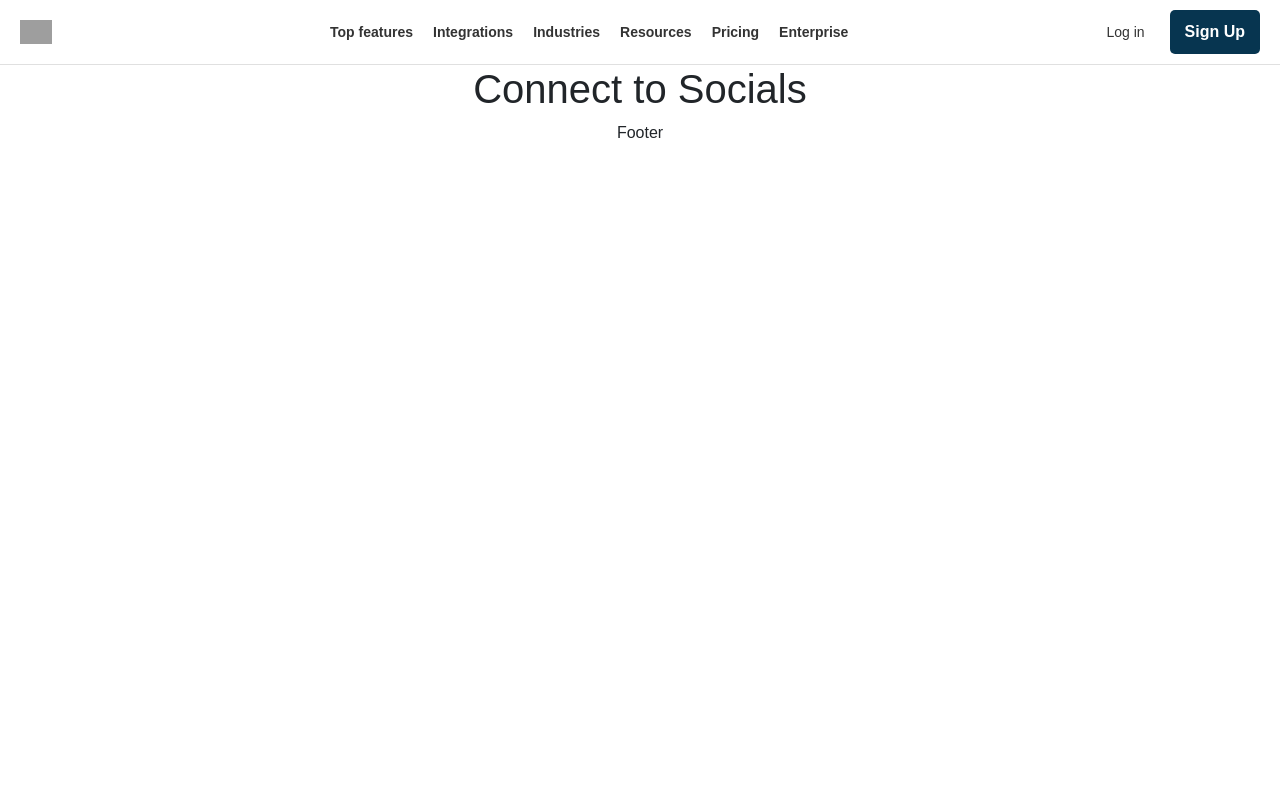
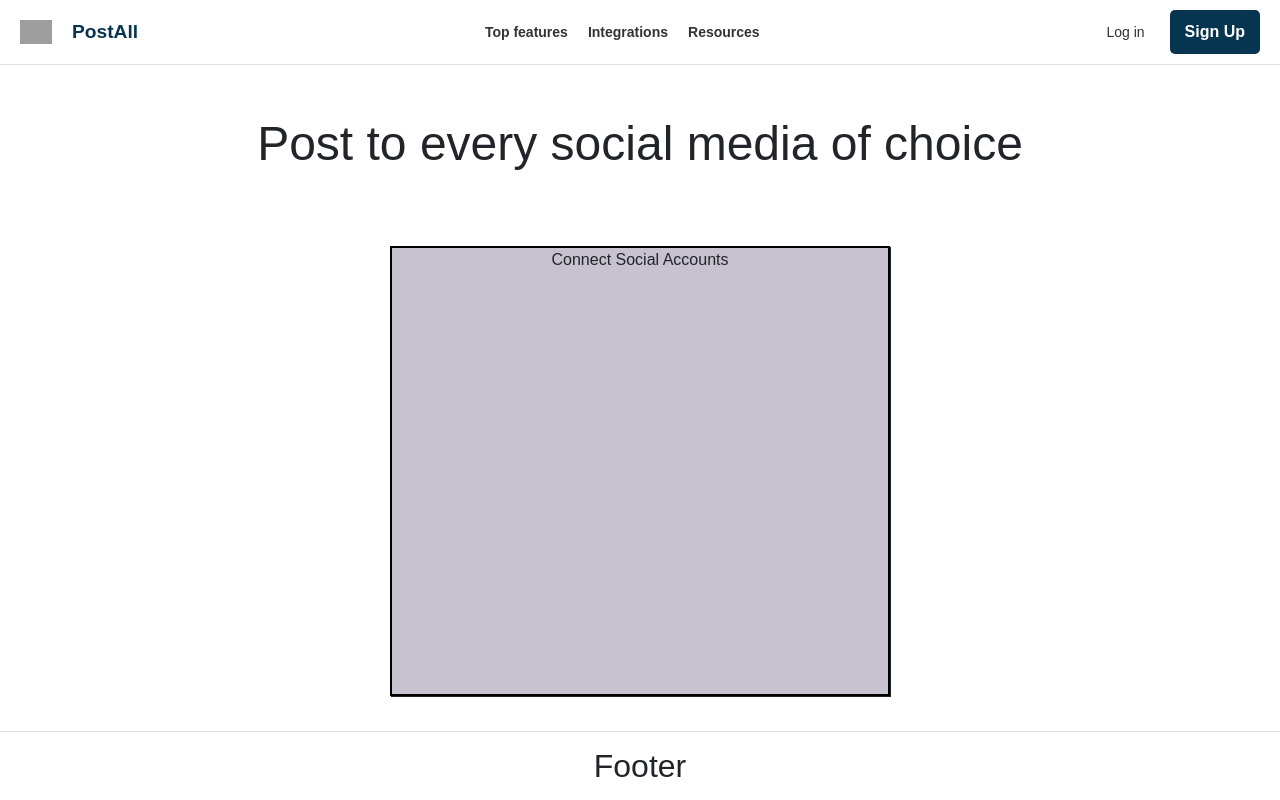
Before and after one commit to mayurgajbhiye4/Postall, a Django app: page / in a window 1280 px wide. Run offline with Django 4.2, Linux system fonts and the light colour scheme; grey boxes are pictures that could not be loaded.

Commit message:
updated css

```diff
--- a/static/css/style.css
+++ b/static/css/style.css
@@ -2,6 +2,21 @@ body {
     margin: 0;
     font-family: Arial, sans-serif;
     text-align: center;
+    min-height: 100vh;
+    display: flex;
+    flex-direction: column;
+}
+h1{
+    margin-top: 50px;
+    font-size: 3rem;
+}
+.homepage{
+    height: 450px;
+    width: 500px;
+    border: 2px solid black;
+    background-color: rgb(199, 193, 208);
+    box-shadow: 1px 1px;
+    margin: auto;
 }
 .navbar {
     display: flex;
@@ -14,6 +29,9 @@ body {
 .navbar-logo {
     display: flex;
     align-items: center;
+    font-size: 1.2rem;
+    font-weight: 700;
+    color: hsl(202, 84%, 17%);
 }
 .navbar-logo img {
     height: 24px;
@@ -55,3 +73,9 @@ body {
 .sign-up:hover {
     background-color: hsl(202, 84%, 44%);
 }
+footer{
+    font-size: 2rem;
+    border-top: 1px solid hsl(0, 0%, 88%);
+    padding: 10px 20px;
+    margin-top: auto;
+}
--- a/templates/footer.html
+++ b/templates/footer.html
@@ -3,7 +3,7 @@
 <head>
     <meta charset="UTF-8">
     <meta name="viewport" content="width=device-width, initial-scale=1.0">
-    <title>Document</title>
+    <title>PostAll</title>
     <link rel ="stylesheet" href ="/static/css/style.css">
 </head>
 <body>
--- a/templates/header.html
+++ b/templates/header.html
@@ -3,7 +3,7 @@
 <head>
     <meta charset="UTF-8">
     <meta name="viewport" content="width=device-width, initial-scale=1.0">
-    <title>Document</title>
+    <title>PostAll</title>
     <link rel ="stylesheet" href ="/static/css/style.css">
     <link href="https://cdn.jsdelivr.net/npm/bootstrap@5.0.2/dist/css/bootstrap.min.css" rel="stylesheet" integrity="sha384-EVSTQN3/azprG1Anm3QDgpJLIm9Nao0Yz1ztcQTwFspd3yD65VohhpuuCOmLASjC" crossorigin="anonymous">
 </head>
@@ -11,14 +11,12 @@
     <div class="navbar">
         <div class="navbar-logo">
           <img src="#" alt="Postall Logo">
+          PostAll
         </div>
         <div class="navbar-links">
           <a href="#">Top features</a>
           <a href="#">Integrations</a>
-          <a href="#">Industries</a>
           <a href="#">Resources</a>
-          <a href="#">Pricing</a>
-          <a href="#">Enterprise</a>
         </div>
         <div class="navbar-right">
           <a class="login" href="#">Log in</a>
--- a/templates/home.html
+++ b/templates/home.html
@@ -11,6 +11,13 @@
     <link href="https://cdn.jsdelivr.net/npm/bootstrap@5.0.2/dist/css/bootstrap.min.css" rel="stylesheet" integrity="sha384-EVSTQN3/azprG1Anm3QDgpJLIm9Nao0Yz1ztcQTwFspd3yD65VohhpuuCOmLASjC" crossorigin="anonymous">
 </head>
 <body>
-    <h1>Connect to Socials</h1>
+    <h1>Post to every social media of choice</h1>
+    <br><br>
+    <div class="homepage">
+        Connect Social Accounts
+    </div>
+
+
+</body>
 </html>
 {% endblock %}
```
